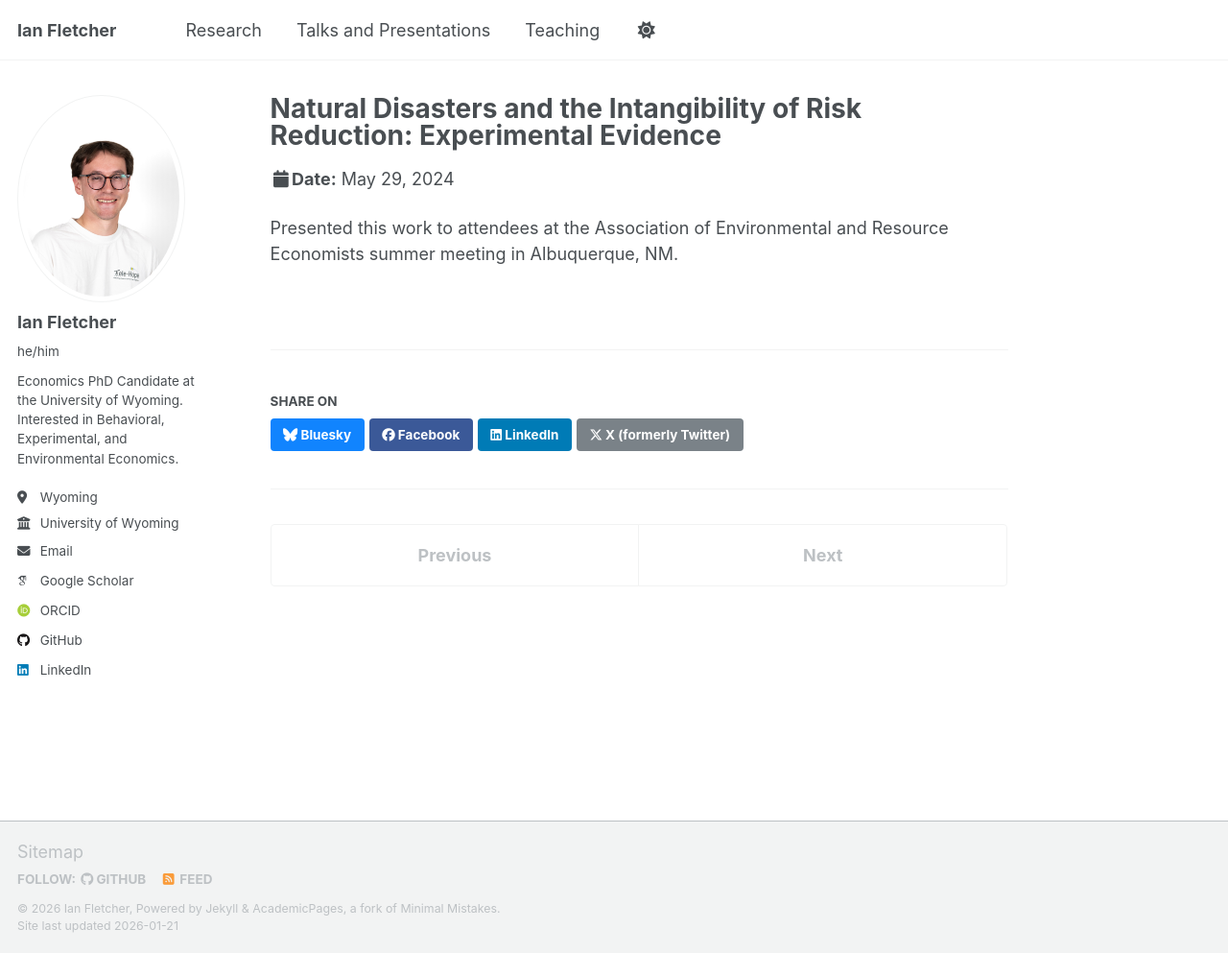
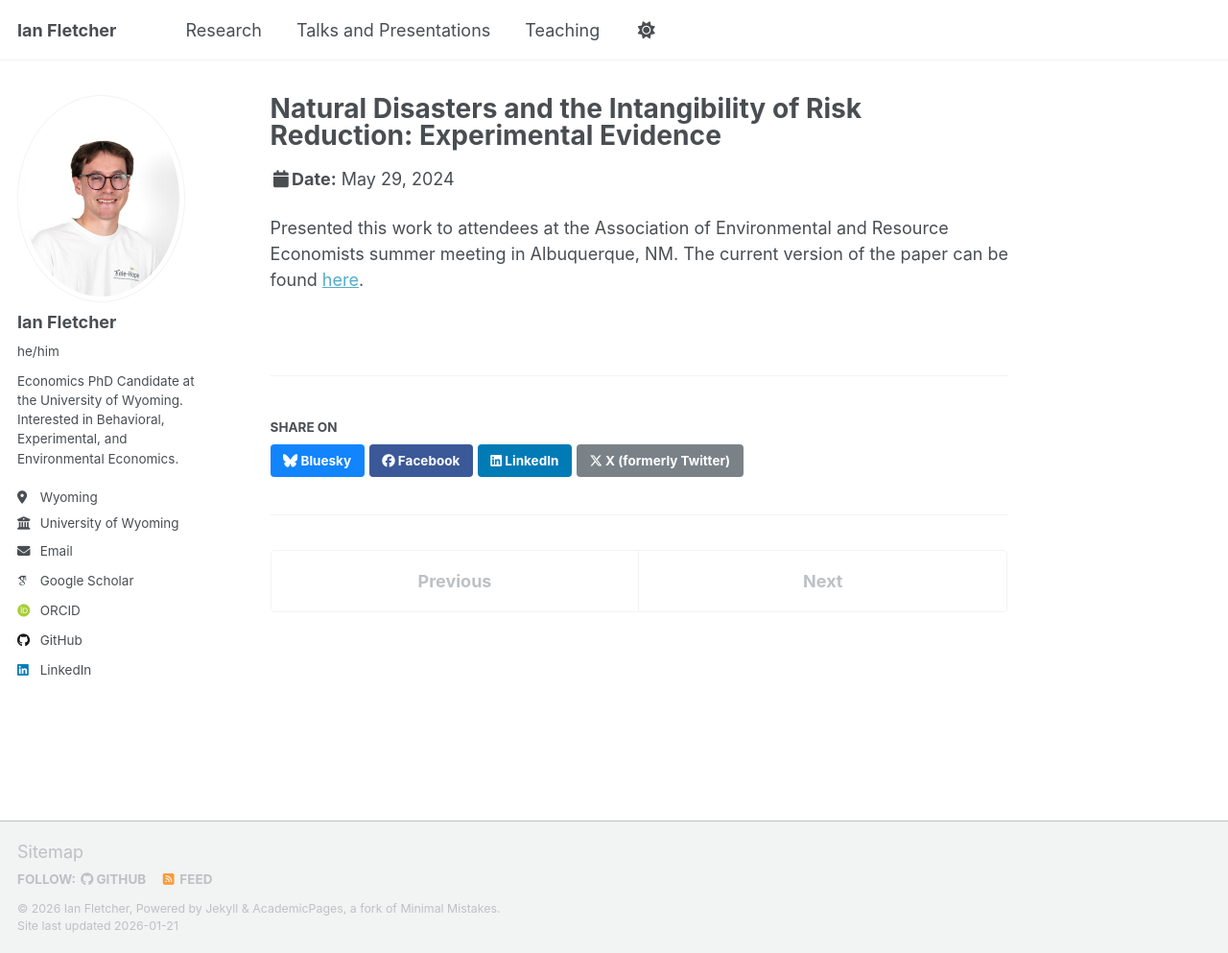
Before and after one commit to fletcherian/fletcherian.github.io, a Jekyll site: the page built from _talks/aere-intang-group.md, in a window 1280 px wide and 993 px high. Shown: the whole window at 96% size. Built offline with Jekyll 4.4.1, drawn with Linux system fonts in a browser that asks for light colours; some web fonts are replaced; a script that is not in the unit is left out.

Commit message:
Update aere-intang-group.md

```diff
--- a/_talks/aere-intang-group.md
+++ b/_talks/aere-intang-group.md
@@ -8,4 +8,4 @@ date: 2024-05-29
 location: "Albuquerque, NM"
 ---
 
-Presented this work to attendees at the Association of Environmental and Resource Economists summer meeting in Albuquerque, NM.
+Presented this work to attendees at the Association of Environmental and Resource Economists summer meeting in Albuquerque, NM. The current version of the paper can be found [here](https://fletcherian.github.io/publication/intang-risk-group).
```
